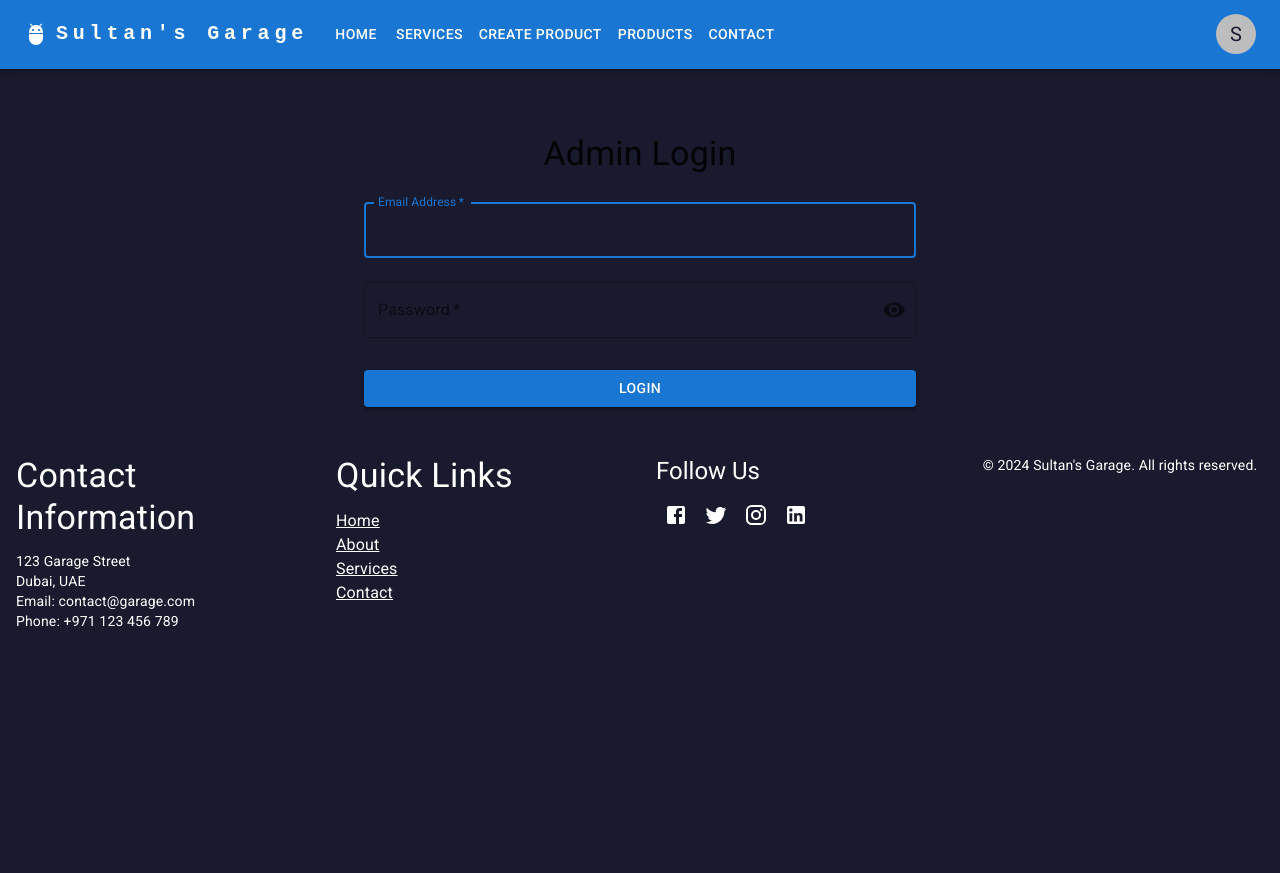
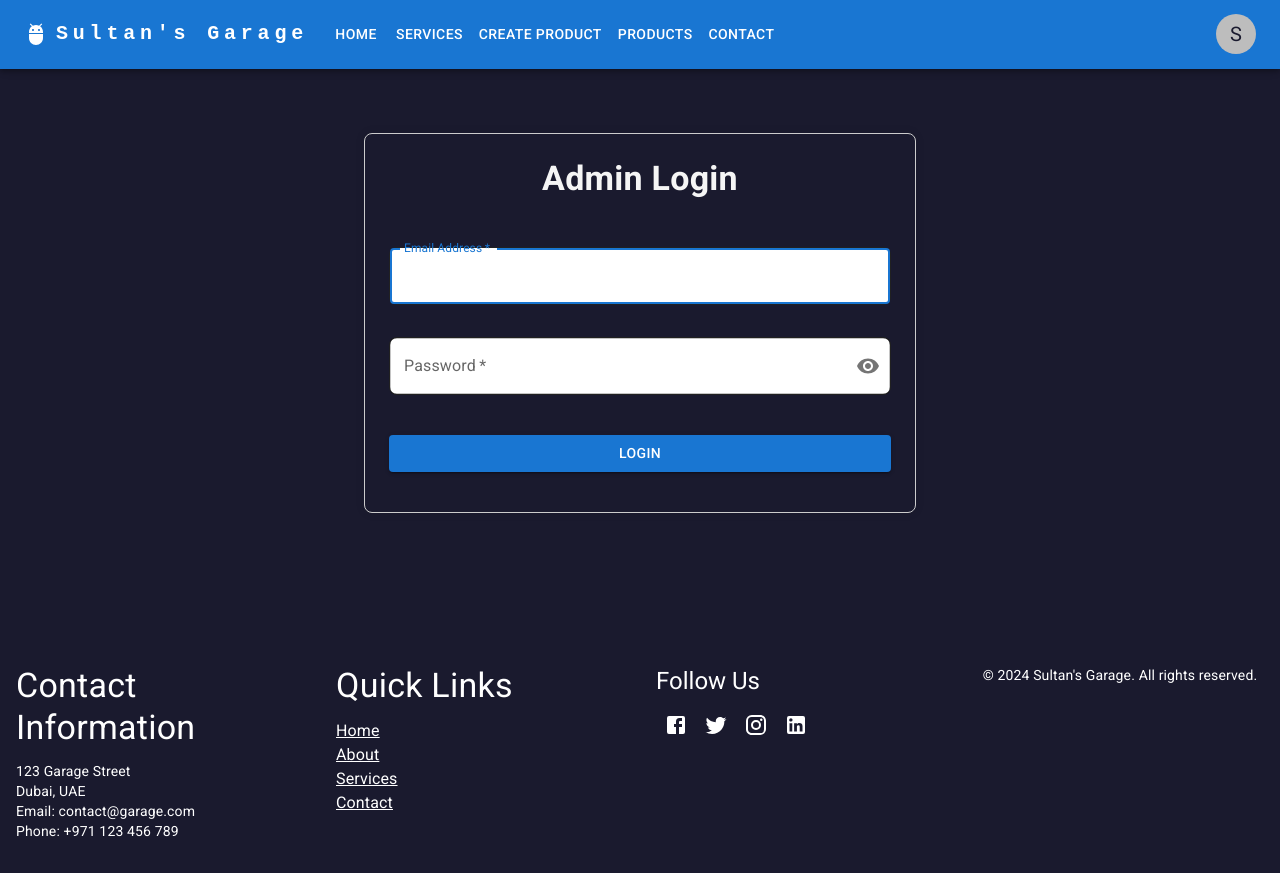
Before and after one commit to Allah-Yar/mern-sultan-s-garage, a React (Vite) app in the folder sultan-garage-frontend/sultan-garage-frontend/: page /login in a window 1280 px wide. Before the commit the page ends 800 px from the top, so only its background shows below. Built offline with nearby package versions, Linux system fonts and the light colour scheme.

Commit message:
Add the logic for reg, login and dashboard

```diff
--- a/sultan-garage-frontend/sultan-garage-frontend/src/components/Auth/Login.jsx
+++ b/sultan-garage-frontend/sultan-garage-frontend/src/components/Auth/Login.jsx
@@ -8,12 +8,14 @@ import {
   IconButton,
   InputAdornment
 } from '@mui/material';
+
 import { Visibility, VisibilityOff } from '@mui/icons-material';
 import AuthService from './AuthService';
 import { useNavigate } from 'react-router-dom';
 
 const Login = () => {
   const navigate = useNavigate();
+
   const [formData, setFormData] = useState({ email: '', password: '' });
   const [error, setError] = useState('');
   const [showPassword, setShowPassword] = useState(false);
@@ -71,9 +73,7 @@ const Login = () => {
     console.error('Login error:', err);
     console.error('Error response:', err.response);
 
-    const errorMessage = err.response?.data?.message ||
-                         err.message ||
-                         'Login failed';
+    const errorMessage = err.response?.data?.message ||  err.message || 'Login failed';
     setError(errorMessage);
   } finally {
     setIsLoading(false);
@@ -85,6 +85,7 @@ const Login = () => {
     setShowPassword(!showPassword);
   };
 
+
   return (
     <Container maxWidth="sm">
       <Box
@@ -92,13 +93,24 @@ const Login = () => {
           marginTop: 8,
           display: 'flex',
           flexDirection: 'column',
-          alignItems: 'center'
+          alignItems: 'center',
+          padding: 3,
+          borderRadius: 2,
+          boxShadow: '0px 0px 10px rgba(0, 0, 0, 0.1)',
+          border: '1px solid #ccc',
+          marginBottom: 15
         }}
       >
         <Typography
           component="h1"
           variant="h4"
           gutterBottom
+          sx={{
+            fontWeight: 'bold',
+            color: 'whitesmoke',
+            textAlign: 'center',
+            marginBottom: 4
+          }}
         >
           Admin Login
         </Typography>
@@ -109,6 +121,12 @@ const Login = () => {
           sx={{ width: '100%' }}
         >
           <TextField
+            sx={{
+              marginBottom: 2,
+              backgroundColor: 'white',
+              borderRadius: 2,
+              border: '1px solid ',
+            }}
             margin="normal"
             required
             fullWidth
@@ -123,6 +141,12 @@ const Login = () => {
             helperText={error && error.includes('email') ? error : ''}
           />
           <TextField
+            sx={{
+              marginBottom: 2,
+              backgroundColor: 'white',
+              borderRadius: 2,
+              border: '1px solid ',
+            }}
             margin="normal"
             required
             fullWidth
@@ -149,15 +173,23 @@ const Login = () => {
               )
             }}
           />
+
           <Button
             type="submit"
             fullWidth
             variant="contained"
-            sx={{ mt: 3, mb: 2 }}
+            sx={{ mt: 3, mb: 2,
+              '&:hover': {
+                backgroundColor: 'blue',
+              }
+            }}
             disabled={isLoading}
+
+
           >
             {isLoading ? 'Logging In...' : 'Login'}
           </Button>
+
         </Box>
       </Box>
     </Container>
--- /dev/null
+++ b/sultan-garage-frontend/sultan-garage-frontend/src/components/Auth/useAuth.js
@@ -0,0 +1,6 @@
+import { useContext } from "react";
+import { AuthContext } from "./AuthContext";
+
+export const useAuth = () => {
+  return useContext(AuthContext);
+};
--- a/sultan-garage-frontend/sultan-garage-frontend/src/components/Navbar.jsx
+++ b/sultan-garage-frontend/sultan-garage-frontend/src/components/Navbar.jsx
@@ -229,6 +229,7 @@
 
 
 import * as React from 'react';
+import { useState } from 'react';
 import { useNavigate } from 'react-router-dom';
 import AppBar from '@mui/material/AppBar';
 import Box from '@mui/material/Box';
@@ -243,14 +244,18 @@ import Button from '@mui/material/Button';
 import Tooltip from '@mui/material/Tooltip';
 import MenuItem from '@mui/material/MenuItem';
 import AdbIcon from '@mui/icons-material/Adb';
-
+// import { useAuth } from './Auth/AuthContext';
 
 // const settings = ['Profile', 'Account', 'Dashboard', 'Logout'];
 
 function ResponsiveAppBar() {
+
   const navigate = useNavigate();
   const [anchorElNav, setAnchorElNav] = React.useState(null);
   const [anchorElUser, setAnchorElUser] = React.useState(null);
+  const [isLoggedIn, setIsLoggedIn] = useState(false);
+const [currentPage, setCurrentPage] = useState("home");
+const [isRegistering, setIsRegistering] = useState(false);
 
   const handleNavClick = (path) => {
     // Navigate to the path
@@ -273,13 +278,48 @@ function ResponsiveAppBar() {
     setAnchorElUser(event.currentTarget);
   };
 
+  const handleUserClick = (path) => {
+    navigate(path);
+    console.log("Navigating to:", path);
+
+    switch(path) {
+      case "/register":
+        setIsLoggedIn(false);
+        setIsRegistering(true);
+        setCurrentPage("home");
+        break;
+      case "/login":
+        setIsLoggedIn(true);
+        setIsRegistering(false);
+        setCurrentPage("login");
+        break;
+      case "/dashboard":
+        setCurrentPage("dashboard");
+        break;
+      case "/":
+
+        setCurrentPage("home");
+        break;
+      case "/logout":
+        setIsLoggedIn(false);
+        setIsRegistering(false);
+        setCurrentPage("home");
+        break;
+      default:
+        break;
+    }
+    setAnchorElUser(null);
+  };
+
+
+
   // const handleCloseNavMenu = () => {
   //   setAnchorElNav(null);
   // };
 
-  const handleCloseUserMenu = () => {
-    setAnchorElUser(null);
-  };
+  // const handleCloseUserMenu = () => {
+  //   setAnchorElUser(null);
+  // };
 
   return (
     <AppBar position="sticky">
@@ -366,8 +406,6 @@ function ResponsiveAppBar() {
           <Typography
             variant="h5"
             noWrap
-            // component={Link}
-            // to="/"
             onClick={() => handleNavClick('/')}
             sx={{
               mr: 2,
@@ -402,38 +440,25 @@ function ResponsiveAppBar() {
             </Button> */}
             <Button
               onClick={() => handleNavClick('/services')}
-              // component={Link}
-              // to="/services"
-
               sx={{ my: 2, color: 'white', display: 'block' }}
-              // onClick={handleCloseNavMenu}
             >
               Services
             </Button>
             <Button
               onClick={() => handleNavClick('/create')}
-              // component={Link}
-              // to="/create"
               sx={{ my: 2, color: 'white', display: 'block' }}
-              // onClick={handleCloseNavMenu}
             >
               Create Product
             </Button>
             <Button
               onClick={() => handleNavClick('/products')}
-              // component={Link}
-              // to="/products"
               sx={{ my: 2, color: 'white', display: 'block' }}
-              // onClick={handleCloseNavMenu}
             >
               Products
             </Button>
             <Button
               onClick={() => handleNavClick('/contact')}
-              // component={Link}
-              // to="/contact"
               sx={{ my: 2, color: 'white', display: 'block' }}
-              // onClick={handleCloseNavMenu}
             >
               Contact
             </Button>
@@ -467,17 +492,54 @@ function ResponsiveAppBar() {
                 horizontal: 'right',
               }}
               open={Boolean(anchorElUser)}
-              onClose={handleCloseUserMenu}
+              // onClose={handleCloseUserMenu}
+              onClose={() => setAnchorElUser(null)}
+
             >
-              <MenuItem onClick={() => handleNavClick('/register')}>
-              <Typography sx={{ textAlign: 'center' }}>Register</Typography>
-            </MenuItem>
-              <MenuItem onClick={() => handleNavClick('/login')}>
-              <Typography sx={{ textAlign: 'center' }}>Login</Typography>
-            </MenuItem>
-              <MenuItem onClick={() => handleNavClick('/dashboard')}>
-              <Typography sx={{ textAlign: 'center' }}>Dashboard</Typography>
-            </MenuItem>
+              <nav>
+                  {/* Always show Home */}
+      <MenuItem onClick={() => handleUserClick("/")}>
+        <Typography sx={{ textAlign: "center" }}>Home</Typography>
+      </MenuItem>
+
+      {/* Registration Time: Show Login with Home */}
+      {isRegistering && (
+        <MenuItem onClick={() => handleUserClick("/login")}>
+          <Typography sx={{ textAlign: "center" }}>Login</Typography>
+        </MenuItem>
+      )}
+
+      {/* Not Logged In and Not Registering: Show Login and Register */}
+      {!isLoggedIn && !isRegistering && (
+        <>
+          <MenuItem onClick={() => handleUserClick("/login")}>
+            <Typography sx={{ textAlign: "center" }}>Login</Typography>
+          </MenuItem>
+          <MenuItem onClick={() => handleUserClick("/register")}>
+            <Typography sx={{ textAlign: "center" }}>Register</Typography>
+          </MenuItem>
+        </>
+      )}
+
+      {/* Logged In and on Home Page: Show Dashboard */}
+      {isLoggedIn && currentPage === "home" && (
+        <MenuItem onClick={() => handleUserClick("/dashboard")}>
+          <Typography sx={{ textAlign: "center" }}>Dashboard</Typography>
+        </MenuItem>
+      )}
+
+      {/* Logged In on Dashboard: Show Logout */}
+      {isLoggedIn && currentPage === "dashboard" && (
+        <MenuItem onClick={() => handleUserClick("/logout")}>
+          <Typography sx={{ textAlign: "center" }}>Logout</Typography>
+        </MenuItem>
+      )}
+
+
+
+      </nav>
+
+
             </Menu>
           </Box>
         </Toolbar>
--- a/sultan-garage-frontend/sultan-garage-frontend/src/pages/Dashboard.jsx
+++ b/sultan-garage-frontend/sultan-garage-frontend/src/pages/Dashboard.jsx
@@ -272,7 +272,7 @@ import { Typography, Button, Container } from '@mui/material';
 const Dashboard = () => {
   const handleLogout = () => {
     // Clear session or token and redirect to login
-    window.location.href = '/login';
+    window.location.href = '/';
   };
 
   return (
--- a/sultan-garage-frontend/sultan-garage-frontend/src/pages/NotFound.jsx
+++ b/sultan-garage-frontend/sultan-garage-frontend/src/pages/NotFound.jsx
@@ -0,0 +1,9 @@
+
+
+function NotFound() {
+  return (
+    <div>NotFound-404</div>
+  )
+}
+
+export default NotFound
```
